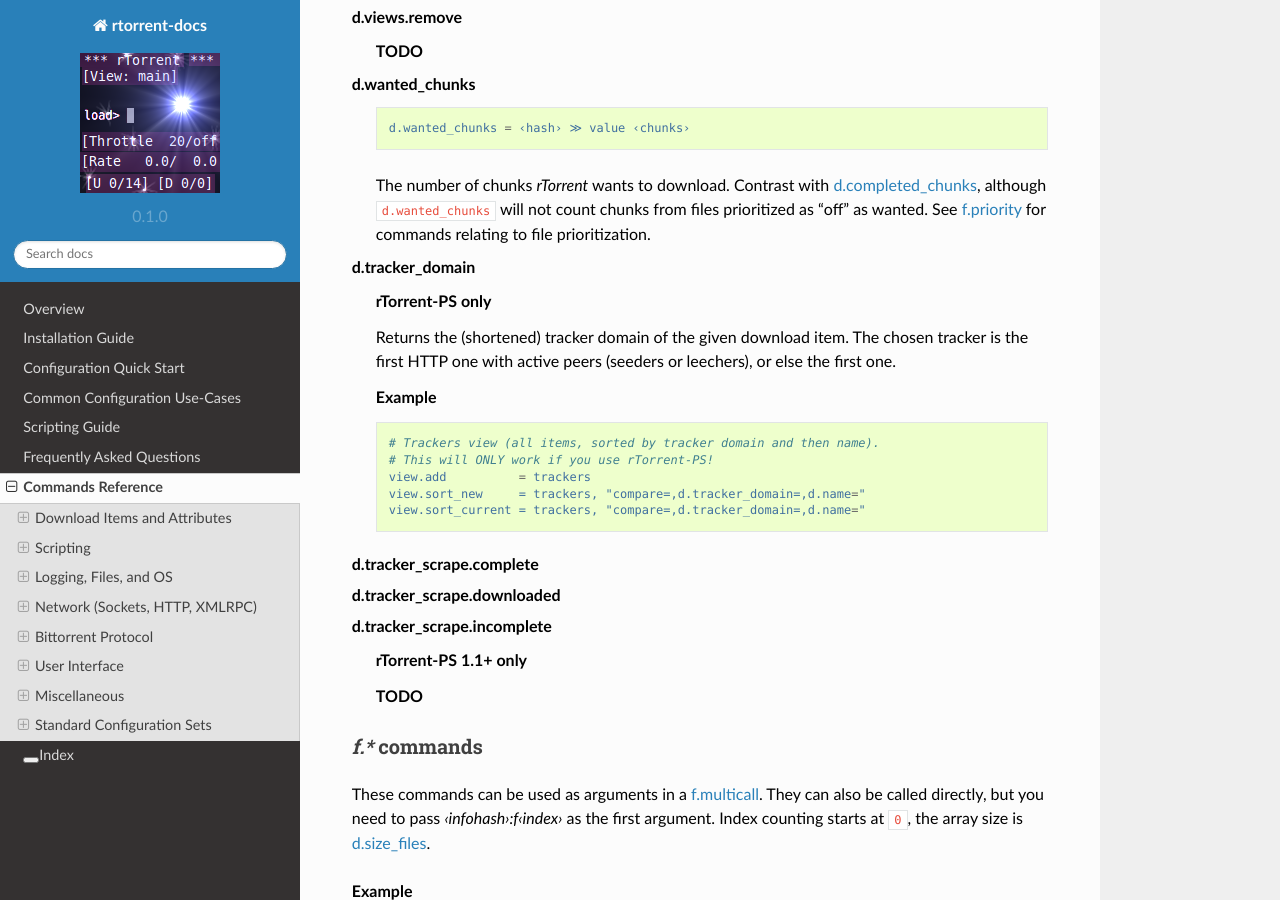
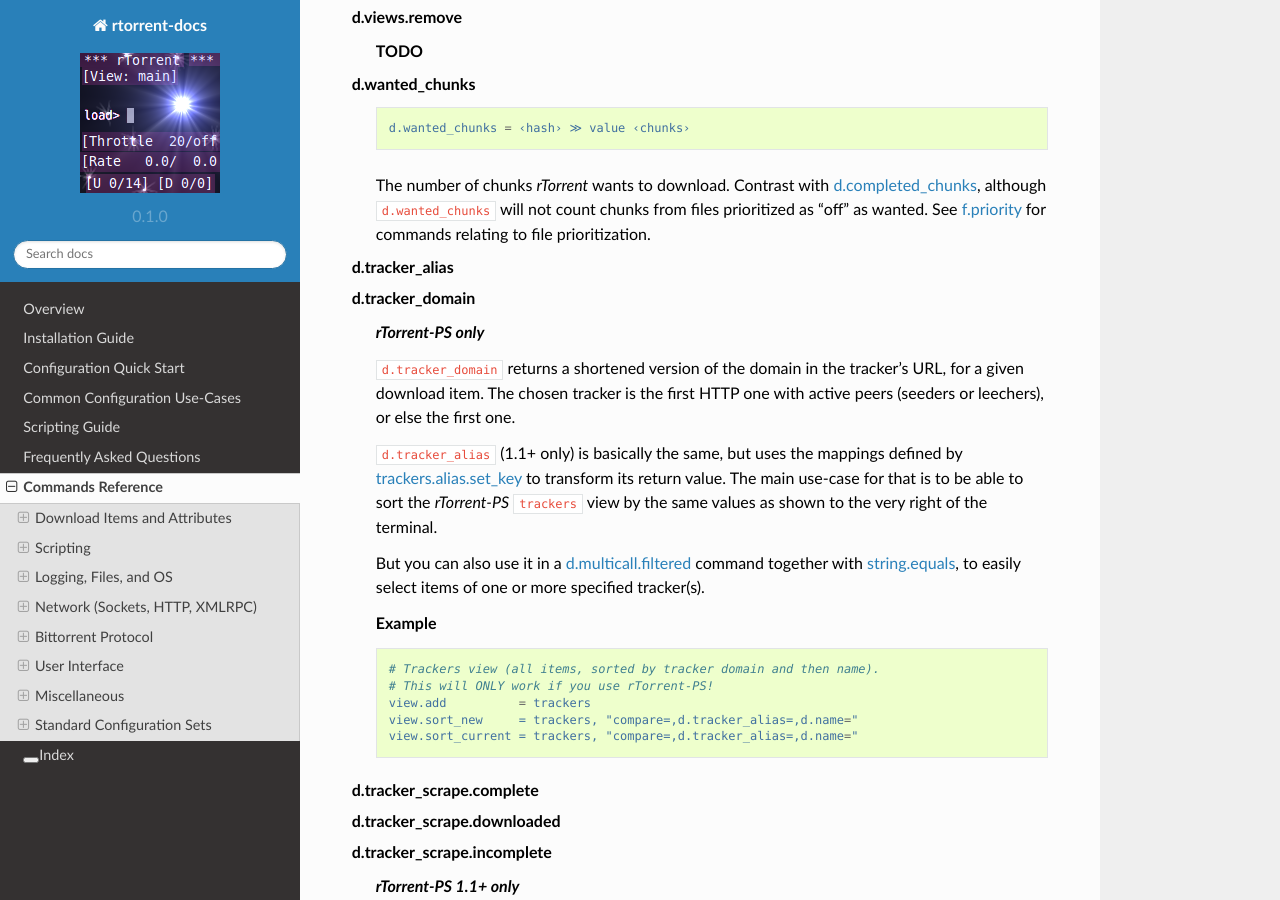
Before and after one commit to rtorrent-community/rtorrent-docs, a Sphinx documentation site: the page built from docs/cmd-ref.rst, in a window 1280 px wide and 900 px high, scrolled down 18282 px. Built offline with Sphinx 7.4.7 and the Read the Docs theme 2.0.0, drawn with Linux system fonts in a browser that asks for light colours.

Commit message:
add 'd.tracker_alias' command

```diff
--- a/docs/include-cmd-items.rst
+++ b/docs/include-cmd-items.rst
@@ -931,13 +931,23 @@ When called within configuration methods or in a ``Ctrl-X`` prompt, the target i
         :term:`f.priority` for commands relating to file prioritization.
 
 
+    d.tracker_alias
     d.tracker_domain
 
-        **rTorrent-PS only**
-
-        Returns the (shortened) tracker domain of the given download item. The
-        chosen tracker is the first HTTP one with active peers (seeders or
-        leechers), or else the first one.
+        .. rubric:: *rTorrent-PS only*
+
+        ``d.tracker_domain`` returns a shortened version of the domain in the tracker's URL,
+        for a given download item.
+        The chosen tracker is the first HTTP one with active peers (seeders or leechers),
+        or else the first one.
+
+        ``d.tracker_alias`` (1.1+ only) is basically the same,
+        but uses the mappings defined by :term:`trackers.alias.set_key` to transform its return value.
+        The main use-case for that is to be able to sort the `rTorrent-PS` ``trackers`` view
+        by the same values as shown to the very right of the terminal.
+
+        But you can also use it in a :term:`d.multicall.filtered` command together with :term:`string.equals`,
+        to easily select items of one or more specified tracker(s).
 
         .. rubric:: Example
 
@@ -946,14 +956,15 @@ When called within configuration methods or in a ``Ctrl-X`` prompt, the target i
             # Trackers view (all items, sorted by tracker domain and then name).
             # This will ONLY work if you use rTorrent-PS!
             view.add          = trackers
-            view.sort_new     = trackers, "compare=,d.tracker_domain=,d.name="
-            view.sort_current = trackers, "compare=,d.tracker_domain=,d.name="
+            view.sort_new     = trackers, "compare=,d.tracker_alias=,d.name="
+            view.sort_current = trackers, "compare=,d.tracker_alias=,d.name="
+
 
     d.tracker_scrape.complete
     d.tracker_scrape.downloaded
     d.tracker_scrape.incomplete
 
-        **rTorrent-PS 1.1+ only**
+        .. rubric:: *rTorrent-PS 1.1+ only*
 
         **TODO**
 
```
